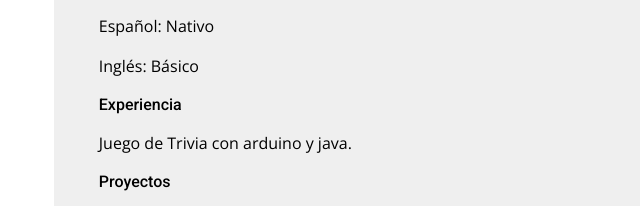
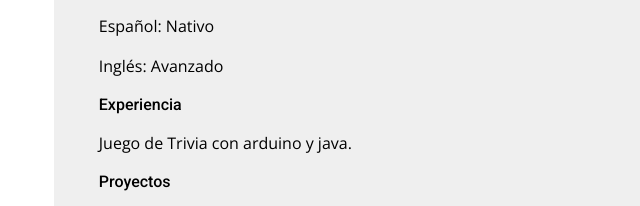
Before and after one commit to ManuelRRo/portafolio, a plain HTML site: page index.html in a window 1280 px wide. Shown: the part 324-530 px from the top of the page, 330-970 px from the left. Drawn offline with nearby package versions, Linux system fonts and the light colour scheme.

Commit message:
Update index.html

```diff
--- a/index.html
+++ b/index.html
@@ -47,7 +47,7 @@
             <span class="paragraph">Español: Nativo</span>
             <br>
             <br>
-            <span class="paragraph">Inglés: Básico</span>
+            <span class="paragraph">Inglés: Avanzado</span>
             <br>
             <br>
             <span class="profile-header">Experiencia</span>
```
